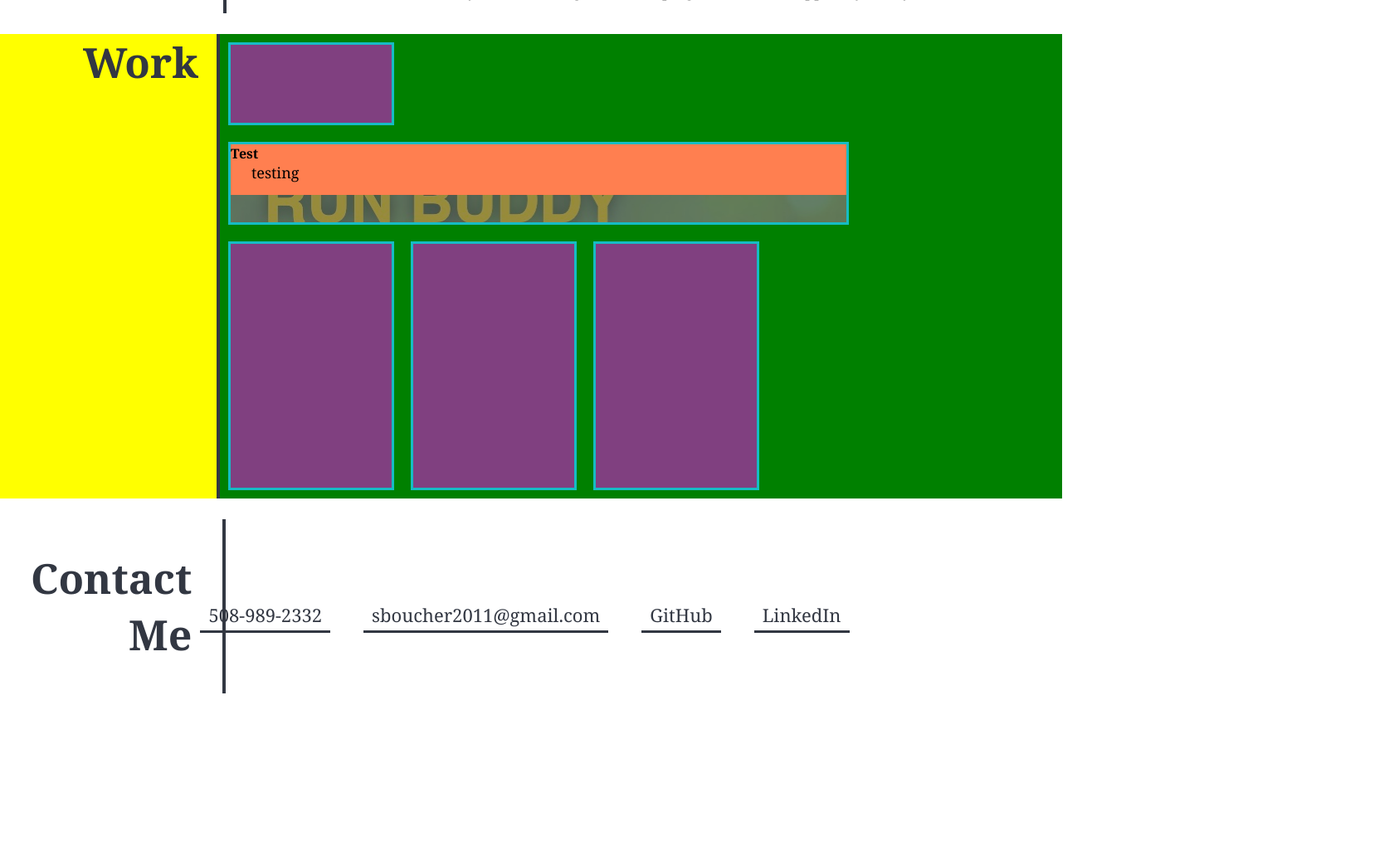
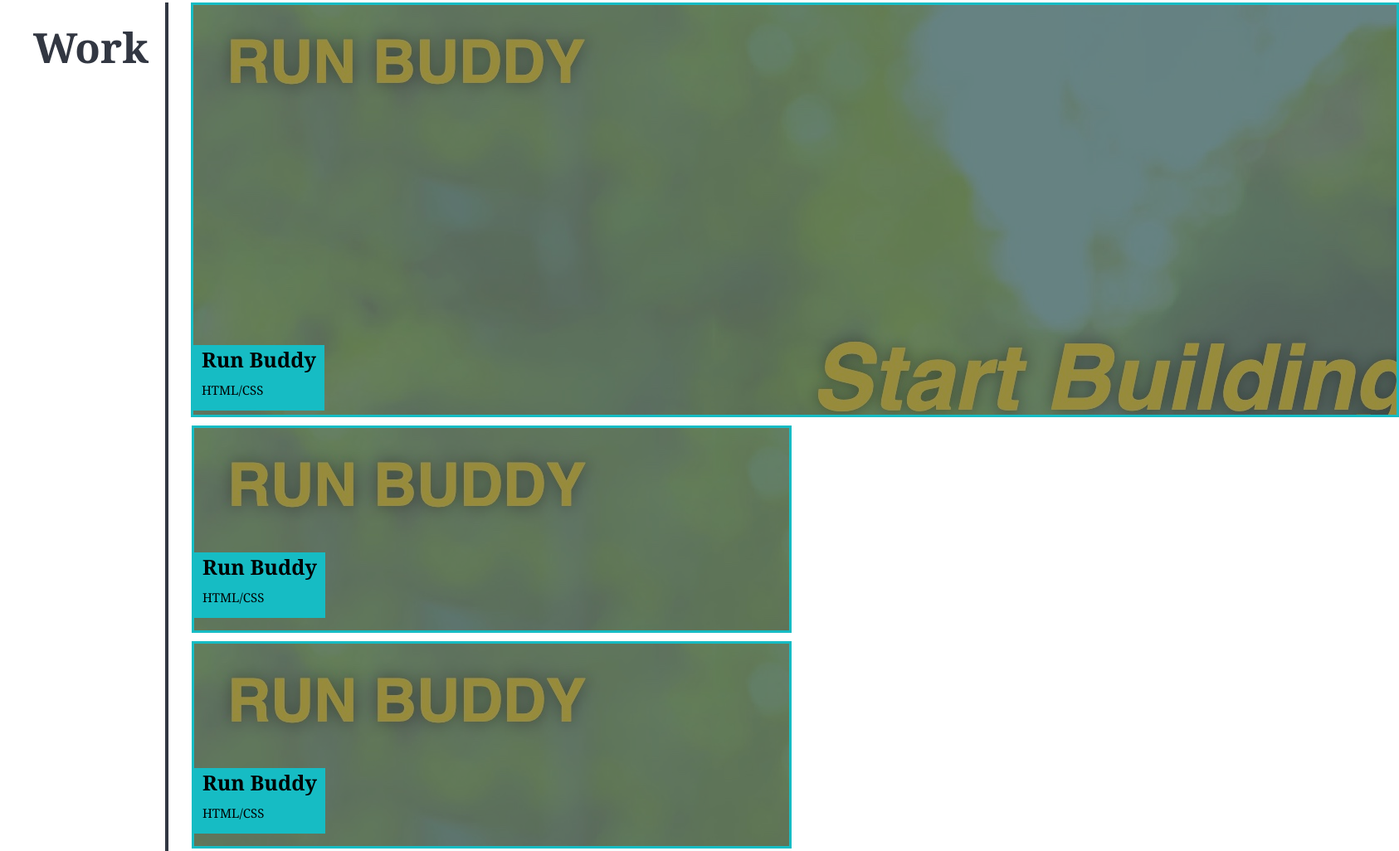
Before and after one commit to sboucher2011/challenge02, a plain HTML site: page index.html in a window 1280 px wide. Shown: the part 1067-2093 px from the top of the page at 83% size, 1686 px wide, since content can reach past the window. Before the commit the page ends 1903 px from the top, so only its background shows below. Drawn offline with Linux system fonts and the light colour scheme.

Commit message:
media sizing added and final css

```diff
--- a/assets/css/style.css
+++ b/assets/css/style.css
@@ -69,28 +69,39 @@ header nav ul {
 }
 
 /* Content */
+
+.main {
+    padding-right: 20px;
+    padding-left: 20px;
+    height: 100%;
+    width: 100%;
+}
+
 .about-me-content img {
     height: 300px;
-    padding-bottom: 15px;
-    padding-top: 15px;
-    padding-left: 25px;
-    border-radius: 50px;
+    margin-bottom: 15px;
+    border-radius: 25px;
+}
+
+.image {
+    display: flex;
+    justify-content: center;
 }
 
 p {
     padding-bottom: 15px;
     padding-left: 25px;
     font-size: 18px;
+    margin-right: 50px;
 }
 
 .about-me-container {
     display: flex;
     padding-top: 25px;
-    padding-right: 60px;
 }
 
 .about-me-title {
-    padding-left: 100px;
+    padding-left: 17px;
     border-right: 4px solid var(--secondary-color);
     padding-right: 15px;
 }
@@ -102,121 +113,228 @@ h3 {
 }
 
 .my-work-container {
-    background-color: green;
     margin-top: 25px;
     display: flex;
 }
 
 .my-work-title {
-    background-color: yellow;
-    padding-left: 100px;
     border-right: 4px solid var(--secondary-color);
-    padding-right: 22px;
+    padding: 20px;
 }
-
 
 .container {
     display: flex;
     flex-wrap: wrap;
+    padding-left: 18px;
 }
 
 .box-item {
-    width: 200px;
-    margin: 10px;
+    width: 723px;
+    margin-left: 10px;
+    margin-top: 10px;
     border: 3px solid var(--primary-color);
     background-color: lightblue;
     background: rgba(255, 0, 255, 0.5);
+    justify-content: space-evenly;
+}
+
+.big-box {
+    min-height: 500px;
+    width: 1456px;
+    background: url('../images/run-buddy.jpg');
+    box-shadow: inset 0 0 0 1000px rgba(50, 55, 66, 0.5);
+    border: 3px solid var(--primary-color);
+    background-color: lightblue;
+    margin-left: 27px;
 }
 
 .box-1 {
-    min-height: 100px;
+    min-height: 250px;
     background: url('../images/run-buddy.jpg');
-    width: 100%;
-    height: 100%;
     box-shadow: inset 0 0 0 1000px rgba(50, 55, 66, 0.5);
 }
 
 .box-2 {
-    min-height: 200px;
+    min-height: 250px;
+    background: url('../images/run-buddy.jpg');
+    box-shadow: inset 0 0 0 1000px rgba(50, 55, 66, 0.5);
 }
 
 .box-3 {
-    min-height: 300px;
+    min-height: 250px;
+    background: url('../images/run-buddy.jpg');
+    box-shadow: inset 0 0 0 1000px rgba(50, 55, 66, 0.5);
 }
 
 .box-4 {
-    min-height: 300px;
+    min-height: 250px;
+    background: url('../images/run-buddy.jpg');
+    box-shadow: inset 0 0 0 1000px rgba(50, 55, 66, 0.5);
 }
 
 .big-container {
-    background-color: green;
     margin-right: 60px;
 }
 
-.outside {
-    min-height: 100px;
+.title-block-big-box {
+    background-color: var(--primary-color);
+    position: absolute;
+    margin-right: 50px;
+    margin-top: 410px;
+    padding-right: 10px;
+}
+
+.title-block-big-box h4 {
+    font-size: 25px;
+    margin-left: 10px;
+}
+
+.title-block-big-box p {
+    font-size: 15px;
+    margin-left: 10px;
+    padding-left: 0px;
+    margin-top: 10px;
 }
 
 .title-block {
-    background-color: coral;
+    background-color: var(--primary-color);
+    position: absolute;
+    margin-right: 50px;
+    margin-top: 150px;
+    padding-right: 10px;
+}
+
+.title-block h4 {
+    font-size: 25px;
+    margin-left: 10px;
+}
+
+.title-block p {
+    font-size: 15px;
+    margin-left: 10px;
+    padding-left: 0px;
+    margin-top: 10px;
 }
 
 .box-item:hover {
-    width: 100%;
-    height: 100%;
-    margin: 10px;
     border: 3px solid var(--primary-color);
     box-shadow: inset 0 0 0 1000px rgba(50, 55, 66, 0);
 }
 
-/*
-.container img {
-    width: 100%;
-    height: 100%;
-    object-fit: contain;
+.big-box:hover {
+    border: 3px solid var(--primary-color);
+    box-shadow: inset 0 0 0 1000px rgba(50, 55, 66, 0);
 }
-*/
+
 /* Contact Me */
+.contact-me-container {
+    padding-top: 25px;
+    padding-left: 0px;
+    margin-left: 0px;
 
-.contact-me {
-    padding-top: 25px;
 }
+
 .contact-info {
-    padding-left: 25px;
     display: flex;
-    justify-content: center;
+    justify-content: space-evenly;
     list-style: none;
     flex-wrap: wrap;
 }
 
 .contact-info li {
-    padding-right: 40px;
-    padding-top: 100px;
+    height: 120px;
+    align-items: center;
+    display: flex;
 }
 
 .contact-info a {
     text-decoration: none;
     font-size: 22px;
     color: var(--secondary-color);
-    padding: 0 10px 4px 10px;
-    margin: 0 0 0 0;
     border-bottom: 3.5px solid var(--secondary-color);
 }
 
-.section-title {
-    padding: 37px;
+.contact-me-title {
+    padding-right: 20px;
     margin: 0;
     border-right: 4px solid var(--secondary-color);
     position:  absolute;
-    flex: 40%;
 }
 
-/*
-h3 {
-    color: var(--secondary-color);
-    font-size: 50px;
-    position: absolute;
-    top: 0;
-    text-align: right;
+.contact-me-title h3 {
+    font-size: 42px;
 }
-*/
+
+.contact-info a.disabled {
+    pointer-events: none;
+    cursor: default;
+}
+
+/*Footer*/
+.footer {
+    margin-top: 30px;
+    height: 50px;
+}
+
+/* MEDIA QUERY FOR SMALLER DESKTOP SCREENS AND SMALLER */
+@media screen and (max-width: 980px) {
+    .big-box {
+        width: 723px;
+    }
+
+    .contact-info {
+        margin-left: 150px;
+    }
+}
+
+/* MEDIA QUERY FOR TABLETS AND SMALLER */
+@media screen and (max-width: 768px) {
+    header h1 {
+        font-size: 30px;
+    }
+
+    .big-box {
+        width: 500px;
+    }
+
+    .contact-info {
+        margin-left: 180px;
+    }
+
+    .box-item {
+        width: 500px;
+    }
+}
+
+/* MEDIA QUERY FOR MOBILE PHONES AND SMALLER */
+@media screen and (max-width: 575px) {
+
+    header h1 {
+        font-size: 20px;
+        color: var(--secondary-color);
+        background-color: var(--primary-color);
+        margin: 8px 0px 15px 0px;
+        padding: 10px 10px 10px 10px;
+    }
+
+    header a {
+        text-decoration: none;
+        font-size: 22px;
+        color: var(--primary-color);
+        padding: 0 10px 4px 10px;
+        margin: 0 0 0 0;
+        border-bottom: 3.5px solid var(--primary-color)
+    }
+
+    .big-box {
+        width: 330px;
+    }
+
+    .contact-info {
+        margin-left: 180px;
+    }
+
+    .box-item {
+        width: 330px;
+    }
+}
--- a/index.html
+++ b/index.html
@@ -1,5 +1,6 @@
 <!DOCTYPE html>
 <html lang="en">
+
 <head>
     <meta charset="UTF-8">
     <meta http-equiv="X-UA-Compatible" content="IE=edge">
@@ -9,6 +10,7 @@
     <title>Shawna's Portfolio</title>
 
 </head>
+
 <body>
 
     <!-- Navigation -->
@@ -38,9 +40,10 @@
     </section>
 
     <!-- About Me -->
+    <section class="main">
         <section id="about-me" class="about-me-container">
             <div class="about-me-title">
-            <h3>About<br/>Me</h3>
+                <h3>About<br />Me</h3>
             </div>
             <div class="about-me-content">
                 <div class="image">
@@ -49,27 +52,35 @@
                 <p>
                     Aerospace Engineer by trade Software Engineer by hobby and soon to be trade as well!
                     Graduated from Florida Institute of Technology in 2013 with a Masters in Aerodynmaics
-                and Propulsion.  Started my professional career at Embrear Executive Jets as a Quality
-                Engineer where I focused on aircraft documentation and airworthiness.  Ended up developing
+                    and Propulsion. Started my professional career at Embrear Executive Jets as a Quality
+                    Engineer where I focused on aircraft documentation and airworthiness. Ended up developing
                     multiple visual basic (VBA) codes to help improve data tracking.
                 </p>
                 <p>
                     After Embrear I moved over to Boeing space division where I worked as a Mechanical Engineer
-                on the Space Launch System (SLS) Rocket.  I then went back to Embrear and worked as a Improveent
-                Engineer where I devleoped multiple VBA codes to help automate program managment and action tracking.
+                    on the Space Launch System (SLS) Rocket. I then went back to Embrear and worked as a Improveent
+                    Engineer where I devleoped multiple VBA codes to help automate program managment and action
+                    tracking.
                 </p>
                 <p>
-                I then moved over to Lockheed Martin where I have had several different jobs over the past six years.
-                Currently I am working as a Project Manager where I am responsible for the construction of a new production
-                site in Troy, Alabama.  On top of my main role I have also joined a software team where I am using HTML, CSS,
-                and JavaScript to create a web-based application for data tracking.  I am hoping that between this side job
-                and the completion of my UCF Full Stack Certificate I will be able to transition into a developer role at
+                    I then moved over to Lockheed Martin where I have had several different jobs over the past six
+                    years.
+                    Currently I am working as a Project Manager where I am responsible for the construction of a new
+                    production
+                    site in Troy, Alabama. On top of my main role I have also joined a software team where I am using
+                    HTML, CSS,
+                    and JavaScript to create a web-based application for data tracking. I am hoping that between this
+                    side job
+                    and the completion of my UCF Full Stack Certificate I will be able to transition into a developer
+                    role at
                     Lockheed Martin.
                 </p>
                 <p>
-                During 2020 quarenteen I decided to start my web development career by learning Swift and starting my own
-                app development business.  I have been working with a health and fitness company to design an app for their
-                business; it is currently in beta testing!  We are hoping to release the app early next year.
+                    During 2020 quarenteen I decided to start my web development career by learning Swift and starting
+                    my own
+                    app development business. I have been working with a health and fitness company to design an app for
+                    their
+                    business; it is currently in beta testing! We are hoping to release the app early next year.
                 </p>
             </div>
         </section>
@@ -80,44 +91,73 @@
                 <h3>Work</h3>
             </div>
             <div class="big-container">
-            <div class="box-item outside"></div>
-            <div class="container">
-                <div class="box-item box-1">
-                    <div class="title-block">
-                        <h4>Test</h4>
-                        <p>testing</p>
-
+                <div class="big-box" onclick="location.href='https://sboucher2011.github.io/run-buddy/';"
+                    target="_blank" style="cursor: pointer;">
+                    <div class="title-block-big-box">
+                        <h4>Run Buddy</h4>
+                        <p>HTML/CSS</p>
                     </div>
                 </div>
-                <div class="box-item box-2"></div>
-                <div class="box-item box-3"></div>
-                <div class="box-item box-4"></div>
+                <div class="container">
+                    <div class="box-item box-1" onclick="location.href='https://sboucher2011.github.io/run-buddy/';"
+                        target="_blank" style="cursor: pointer;">
+                        <div class="title-block">
+                            <h4>Run Buddy</h4>
+                            <p>HTML/CSS</p>
+                        </div>
+                    </div>
+                    <div class="box-item box-2"
+                        onclick="location.href='https://sboucher2011.github.io/robot-gladiators/';" target="_blank"
+                        style="cursor: pointer;">
+                        <div class="title-block">
+                            <h4>Run Buddy</h4>
+                            <p>HTML/CSS</p>
+                        </div>
+                    </div>
+                    <div class="box-item box-3" onclick="location.href='https://sboucher2011.github.io/run-buddy/';"
+                        target="_blank" style="cursor: pointer;">
+                        <div class="title-block">
+                            <h4>Run Buddy</h4>
+                            <p>HTML/CSS</p>
+                        </div>
+                    </div>
+                    <div class="box-item box-4" onclick="location.href='https://sboucher2011.github.io/run-buddy/';"
+                        target="_blank" style="cursor: pointer;">
+                        <div class="title-block">
+                            <h4>Run Buddy</h4>
+                            <p>HTML/CSS</p>
+                        </div>
+                    </div>
                 </div>
             </div>
         </section>
 
         <!-- Contact Section -->
-    <section id="contact-me" class="contact-me">
-        <div class="section-title">
-            <h3>Contact<br/>Me</h3>
+        <section id="contact-me" class="contact-me-container">
+            <div class="contact-me-title">
+                <h3>Contact<br />Me</h3>
             </div>
 
             <ul class="contact-info">
                 <li>
-                <a href="">508-989-2332</a>
+                    <a href="" class="disabled">508-989-2332</a>
                 </li>
                 <li>
-                <a href="">sboucher2011@gmail.com</a>
+                    <a href="mailto: sboucher2011@gmail.com" class="">sboucher2011@gmail.com</a>
                 </li>
                 <li>
                     <a href="https://github.com/sboucher2011" target="_blank" rel="noopener noreferrence">GitHub</a>
                 </li>
                 <li>
-                <a href="https://www.linkedin.com/in/shawna-boucher-a10b9662/" target="_blank" rel="noopener noreferrence">LinkedIn</a>
+                    <a href="https://www.linkedin.com/in/shawna-boucher-a10b9662/" target="_blank"
+                        rel="noopener noreferrence">LinkedIn</a>
                 </li>
             </ul>
         </section>
-    <!-- https://sboucher2011.github.io/run-buddy/ -->
 
+        <footer class="footer"></footer>
+
+    </section>
 </body>
+
 </html>
```
Lines whose indentation alone changed are shown as unchanged.
